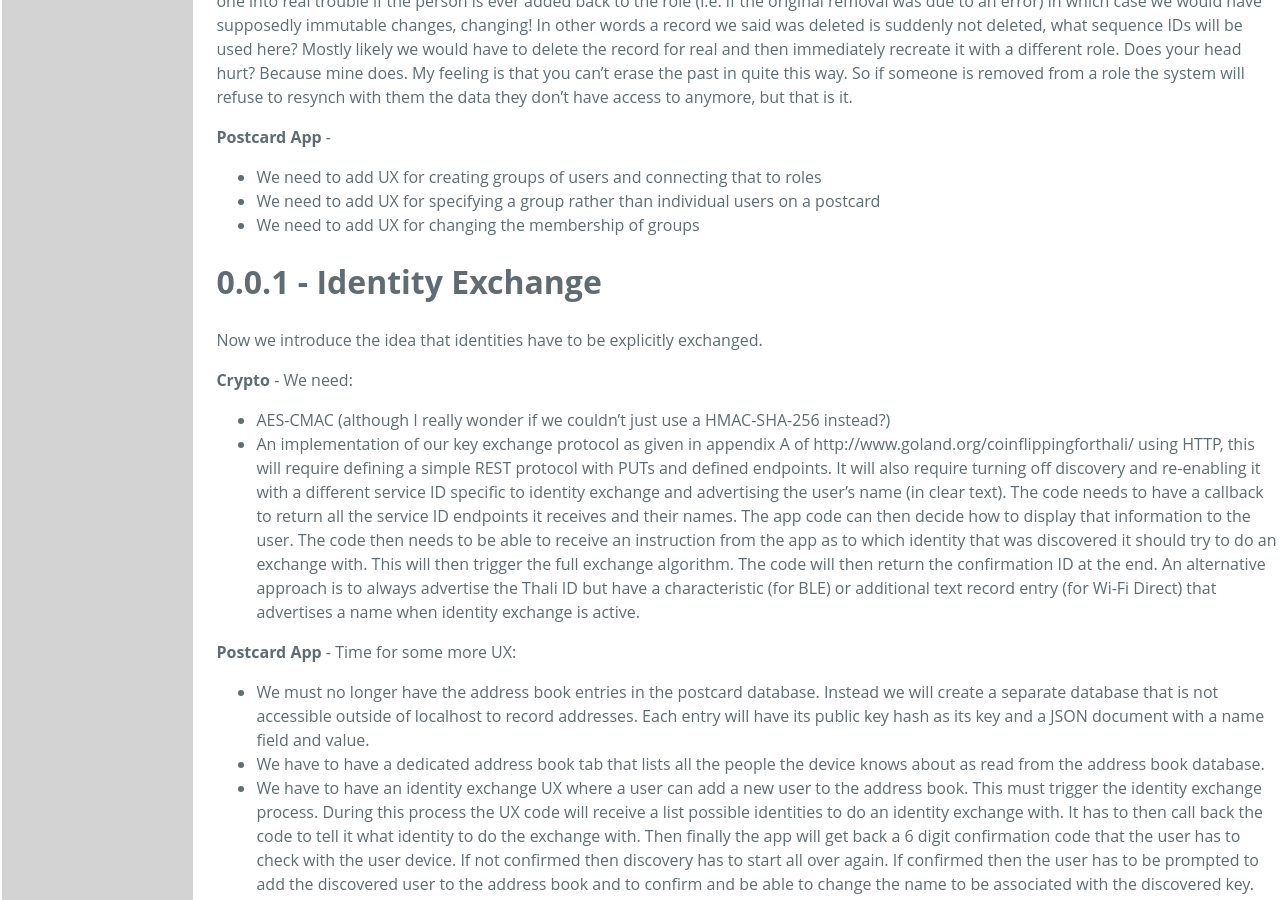
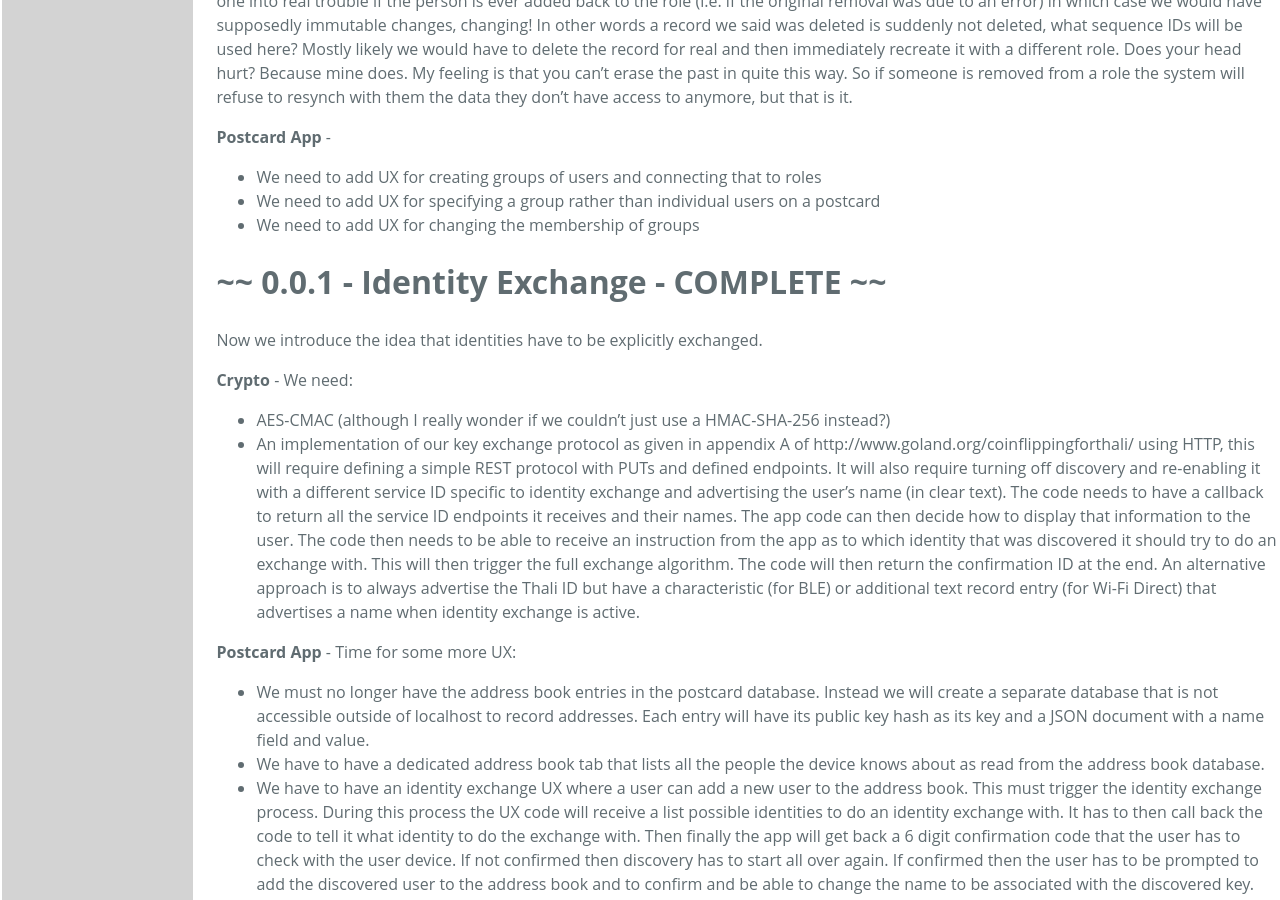
Before and after one commit to thaliproject/thali, a Jekyll site: the page built from stories.md, in a window 1280 px wide and 900 px high, scrolled down 6133 px. Built offline with Jekyll 4.4.1, drawn with Linux system fonts in a browser that asks for light colours; Markdown is read by kramdown in place of the engine named in the settings.

Commit message:
Update stories.md

```diff
--- a/stories.md
+++ b/stories.md
@@ -193,7 +193,7 @@ __Postcard App__ -
 * We need to add UX for specifying a group rather than individual users on a postcard
 * We need to add UX for changing the membership of groups
 
-# 0.0.1 - Identity Exchange
+# ~~ 0.0.1 - Identity Exchange - COMPLETE ~~
 
 Now we introduce the idea that identities have to be explicitly exchanged.
 
```
